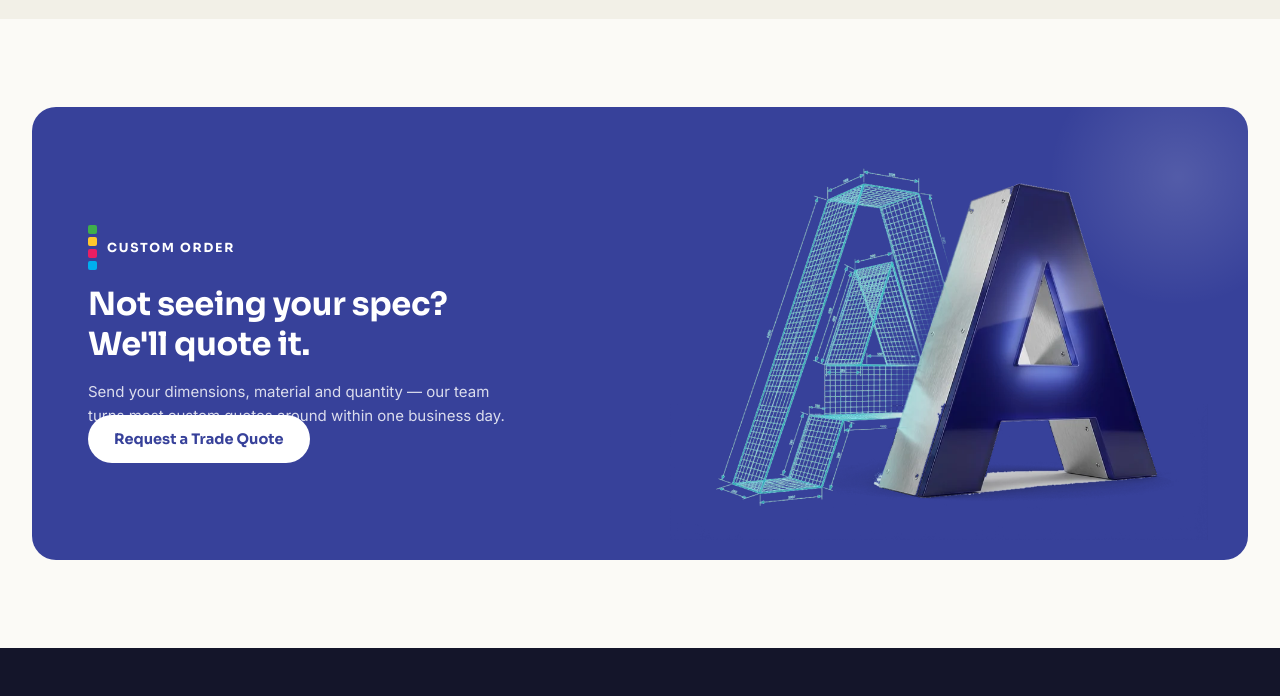
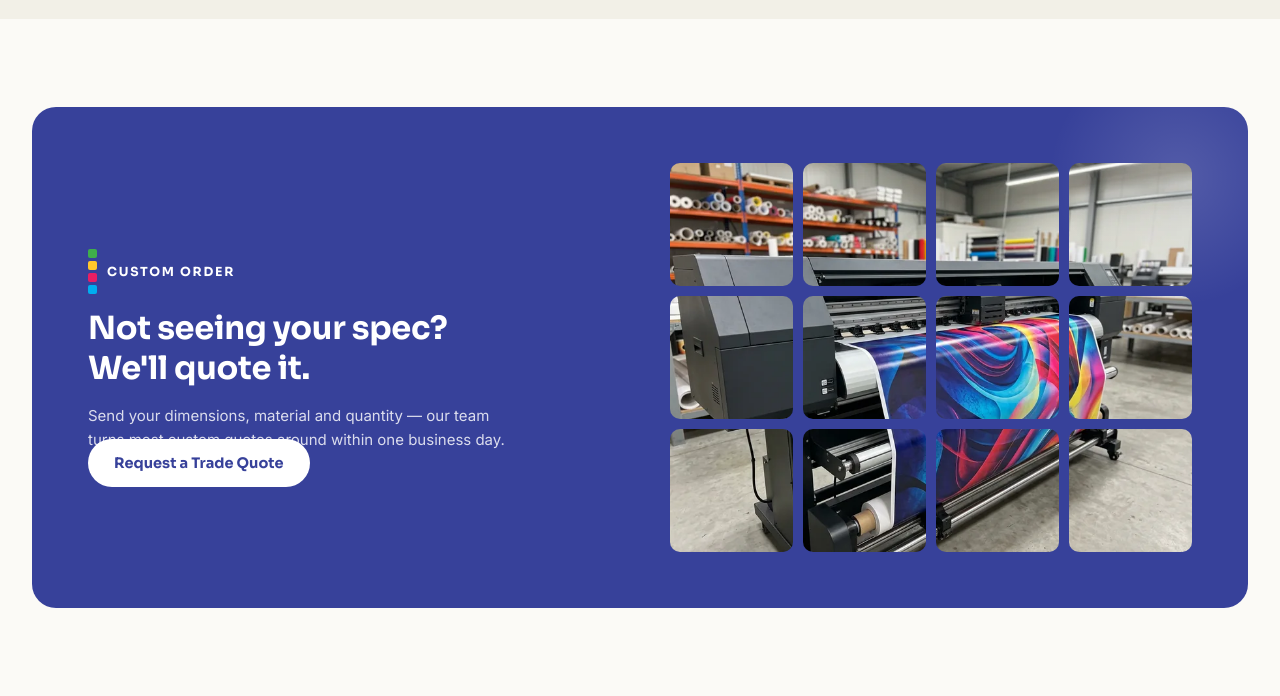
Before and after one commit to julianniki-cyber/ImagingTech-website, a plain HTML site: page index.html in a window 1280 px wide. Shown: the part 3820-4516 px from the top of the page. Drawn offline with nearby package versions, Linux system fonts and the light colour scheme; no server answers.

Commit message:
Use printer photo tile reveal in homepage quote section
Co-Authored-By: Claude Opus 5.5 <noreply@anthropic.com>

```diff
--- a/index.html
+++ b/index.html
@@ -437,9 +437,22 @@
   .promo p{color:rgba(255,255,255,.82);margin-top:16px;max-width:420px;font-size:15px;}
   .promo .btn-primary{background:#fff;color:var(--indigo);margin-top:26px;}
   .promo .btn-primary:hover{background:var(--yellow);color:var(--ink);}
-  .promo-visual{position:relative;z-index:1;display:flex;justify-content:center;align-items:center;margin:-24px -16px -36px 0;}
-  .promo-visual img{width:100%;max-width:560px;height:auto;display:block;}
-  @media(max-width:800px){.promo{grid-template-columns:1fr;padding:36px;}.promo-visual{margin:0 -8px -16px;}}
+  .promo-visual{display:grid;grid-template-columns:repeat(4,1fr);gap:10px;}
+  /* one photo spread across all 12 tiles: each tile shows its own slice, gaps included */
+  .promo-visual span{
+    position:relative;aspect-ratio:1;border-radius:10px;overflow:hidden;
+    background-image:url(images/printer-tiles-800.webp);
+    background-image:image-set(url(images/printer-tiles-800.webp) 1x, url(images/printer-tiles.webp) 2x);
+    background-size:calc(400% + 30px) calc(300% + 20px);
+    background-position:calc(var(--col) * 100% / 3) calc(var(--row) * 50%);
+  }
+  .promo-visual span::after{
+    content:"";position:absolute;inset:0;background:var(--c);
+    transition:opacity .7s ease;transition-delay:calc(var(--i) * 80ms);
+  }
+  .promo-visual.revealed span::after{opacity:0;}
+  .promo-visual.revealed span:hover::after{opacity:.45;transition-delay:0s;transition-duration:.25s;}
+  @media(max-width:800px){.promo{grid-template-columns:1fr;padding:36px;}}
 
   /* ---------- footer ---------- */
   footer{background:var(--ink);color:#cfd0e0;padding-top:70px;}
@@ -3064,11 +3077,10 @@
         <p>Send your dimensions, material and quantity — our team turns most custom quotes around within one business day.</p>
         <a href="#" class="btn-primary">Request a Trade Quote</a>
       </div>
-      <div class="promo-visual">
-        <picture>
-          <source srcset="images/quote-channel-letter.webp" type="image/webp">
-          <img src="images/quote-channel-letter.png" width="900" height="672" alt="Blueprint drawing of a dimensional letter A beside the finished blue and brushed-aluminium channel letter" loading="lazy">
-        </picture>
+      <div class="promo-visual" role="img" aria-label="Wide-format printer producing a large colour print">
+        <span style="--c:#4B55B0;--col:0;--row:0;--i:0;"></span><span style="--c:#4FBF5B;--col:1;--row:0;--i:1;"></span><span style="--c:#FFD24D;--col:2;--row:0;--i:2;"></span><span style="--c:#EF4B84;--col:3;--row:0;--i:3;"></span>
+        <span style="--c:#26D1FF;--col:0;--row:1;--i:4;"></span><span style="--c:#2B337F;--col:1;--row:1;--i:5;"></span><span style="--c:#4B55B0;--col:2;--row:1;--i:6;"></span><span style="--c:#FFD24D;--col:3;--row:1;--i:7;"></span>
+        <span style="--c:#EF4B84;--col:0;--row:2;--i:8;"></span><span style="--c:#26D1FF;--col:1;--row:2;--i:9;"></span><span style="--c:#4FBF5B;--col:2;--row:2;--i:10;"></span><span style="--c:#2B337F;--col:3;--row:2;--i:11;"></span>
       </div>
     </div>
   </div>
@@ -3228,6 +3240,16 @@
       btn.parentElement.classList.toggle('open');
     });
   });
+  // Promo tiles: fade each colour away in turn to reveal the printer photo
+  (function(){
+    var tiles = document.querySelector('.promo-visual');
+    if(!tiles) return;
+    if(!('IntersectionObserver' in window)){ tiles.classList.add('revealed'); return; }
+    var io = new IntersectionObserver(function(entries){
+      entries.forEach(function(e){ if(e.isIntersecting){ tiles.classList.add('revealed'); io.disconnect(); } });
+    }, {threshold:0.35});
+    io.observe(tiles);
+  })();
 </script>
 </body>
 </html>
```
